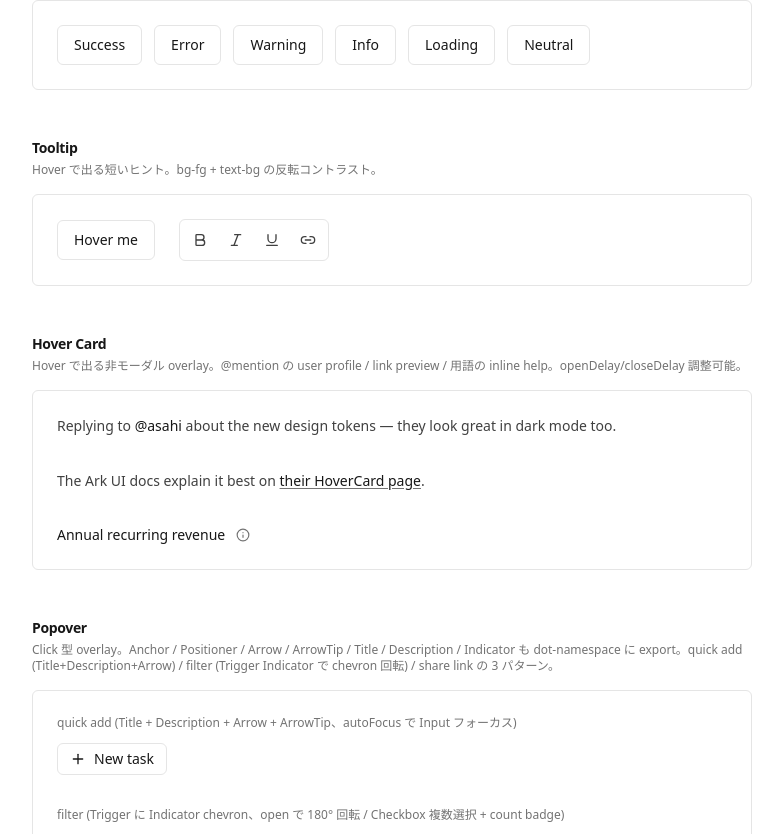
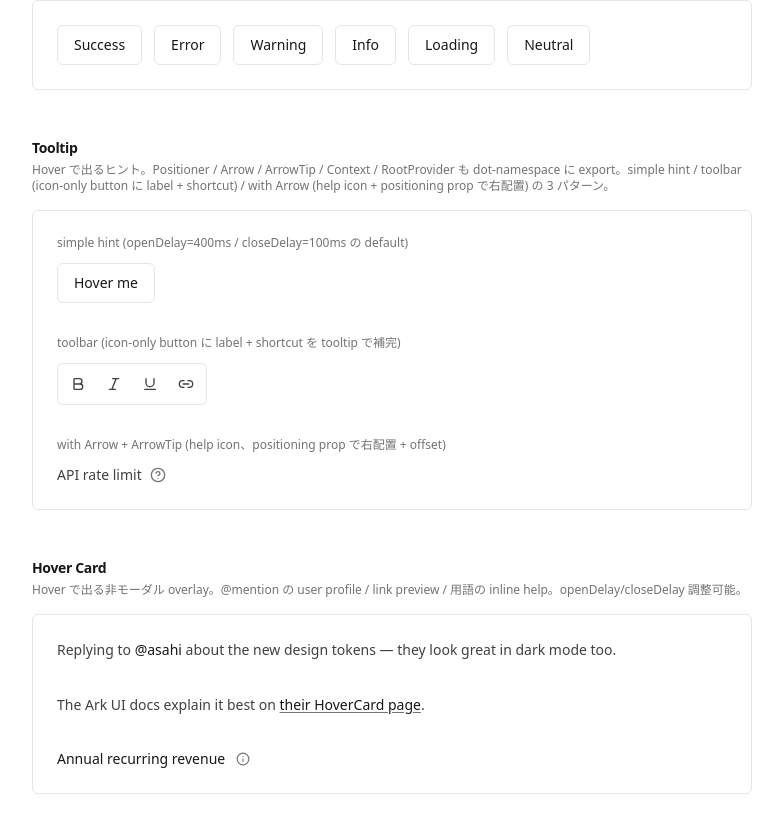
Before and after one commit to ashunar0/hisui, a React (Vite) app: page /dev in a window 1280 px wide. Shown: the part 646-1480 px from the top of the page, without its empty margins (248-1031 px from the left). Built offline with nearby package versions, Linux system fonts and the light colour scheme.

Commit message:
feat: Tooltip primitive に Positioner / Arrow / ArrowTip / Context / RootProvider を追加 (dot-namespace 別 export)、simple hint / toolbar (icon-only に label+shortcut) / with Arrow (help icon + positioning prop で右配置、Arrow+ArrowTip で矢印) の 3 demo に書き換え

```diff
--- a/src/components/ui/tooltip.tsx
+++ b/src/components/ui/tooltip.tsx
@@ -3,12 +3,25 @@ import { Tooltip as ArkTooltip } from "@ark-ui/react/tooltip";
 import type { ComponentProps } from "react";
 import { cn } from "@/lib/utils";
 
-function Root(props: ComponentProps<typeof ArkTooltip.Root>) {
-  return <ArkTooltip.Root openDelay={400} closeDelay={100} {...props} />;
+function Root({
+  openDelay = 400,
+  closeDelay = 100,
+  ...props
+}: ComponentProps<typeof ArkTooltip.Root>) {
+  return (
+    <ArkTooltip.Root openDelay={openDelay} closeDelay={closeDelay} {...props} />
+  );
 }
 
 function Trigger(props: ComponentProps<typeof ArkTooltip.Trigger>) {
   return <ArkTooltip.Trigger {...props} />;
+}
+
+function Positioner({
+  className,
+  ...props
+}: ComponentProps<typeof ArkTooltip.Positioner>) {
+  return <ArkTooltip.Positioner className={cn(className)} {...props} />;
 }
 
 function Content({
@@ -17,7 +30,7 @@ function Content({
 }: ComponentProps<typeof ArkTooltip.Content>) {
   return (
     <Portal>
-      <ArkTooltip.Positioner>
+      <Positioner>
         <ArkTooltip.Content
           className={cn(
             "rounded-md bg-fg px-2 py-1 text-xs font-medium text-bg shadow-md",
@@ -26,13 +39,43 @@ function Content({
           )}
           {...props}
         />
-      </ArkTooltip.Positioner>
+      </Positioner>
     </Portal>
   );
 }
 
+function Arrow({
+  className,
+  ...props
+}: ComponentProps<typeof ArkTooltip.Arrow>) {
+  return (
+    <ArkTooltip.Arrow
+      className={cn(
+        "[--arrow-size:6px] [--arrow-background:var(--color-fg)]",
+        className,
+      )}
+      {...props}
+    />
+  );
+}
+
+function ArrowTip({
+  className,
+  ...props
+}: ComponentProps<typeof ArkTooltip.ArrowTip>) {
+  return <ArkTooltip.ArrowTip className={cn(className)} {...props} />;
+}
+
+const Context = ArkTooltip.Context;
+const RootProvider = ArkTooltip.RootProvider;
+
 export const Tooltip = {
   Root,
+  RootProvider,
   Trigger,
+  Positioner,
   Content,
+  Arrow,
+  ArrowTip,
+  Context,
 };
--- a/src/screens/Dev.tsx
+++ b/src/screens/Dev.tsx
@@ -72,7 +72,7 @@ export function Dev() {
 
       <Section
         title="Tooltip"
-        description="Hover で出る短いヒント。bg-fg + text-bg の反転コントラスト。"
+        description="Hover で出るヒント。Positioner / Arrow / ArrowTip / Context / RootProvider も dot-namespace に export。simple hint / toolbar (icon-only button に label + shortcut) / with Arrow (help icon + positioning prop で右配置) の 3 パターン。"
       >
         <TooltipDemo />
       </Section>
--- a/src/screens/dev/tooltip-demo.tsx
+++ b/src/screens/dev/tooltip-demo.tsx
@@ -1,50 +1,94 @@
-import { Bold, Italic, Link2, Underline } from "lucide-react";
+import { Bold, HelpCircle, Italic, Link2, Underline } from "lucide-react";
 import { Button } from "@/components/ui/button";
 import { IconButton } from "@/components/ui/icon-button";
 import { Tooltip } from "@/components/ui/tooltip";
 
 export function TooltipDemo() {
   return (
-    <div className="flex flex-wrap items-center gap-6">
+    <div className="flex flex-col gap-8">
+      <SimpleHint />
+      <Toolbar />
+      <WithArrow />
+    </div>
+  );
+}
+
+function SimpleHint() {
+  return (
+    <div className="flex flex-col gap-3">
+      <p className="text-xs text-fg-muted">
+        simple hint (openDelay=400ms / closeDelay=100ms の default)
+      </p>
+      <div>
         <Tooltip.Root>
           <Tooltip.Trigger asChild>
             <Button variant="outline">Hover me</Button>
           </Tooltip.Trigger>
           <Tooltip.Content>Simple hint</Tooltip.Content>
         </Tooltip.Root>
+      </div>
+    </div>
+  );
+}
 
-      <div className="flex items-center gap-1 rounded-md border border-border bg-surface p-1">
-        <Tooltip.Root>
+const TOOLS = [
+  { icon: Bold, label: "Bold", shortcut: "⌘B" },
+  { icon: Italic, label: "Italic", shortcut: "⌘I" },
+  { icon: Underline, label: "Underline", shortcut: "⌘U" },
+  { icon: Link2, label: "Insert link", shortcut: "⌘K" },
+];
+
+function Toolbar() {
+  return (
+    <div className="flex flex-col gap-3">
+      <p className="text-xs text-fg-muted">
+        toolbar (icon-only button に label + shortcut を tooltip で補完)
+      </p>
+      <div className="flex items-center gap-1 rounded-md border border-border bg-surface p-1 w-fit">
+        {TOOLS.map((tool) => (
+          <Tooltip.Root key={tool.label}>
             <Tooltip.Trigger asChild>
               <IconButton>
-              <Bold className="size-4" />
+                <tool.icon className="size-4" />
               </IconButton>
             </Tooltip.Trigger>
-          <Tooltip.Content>Bold (⌘B)</Tooltip.Content>
+            <Tooltip.Content>
+              {tool.label} ({tool.shortcut})
+            </Tooltip.Content>
           </Tooltip.Root>
-        <Tooltip.Root>
+        ))}
+      </div>
+    </div>
+  );
+}
+
+function WithArrow() {
+  return (
+    <div className="flex flex-col gap-3">
+      <p className="text-xs text-fg-muted">
+        with Arrow + ArrowTip (help icon、positioning prop で右配置 + offset)
+      </p>
+      <div className="flex items-center gap-2">
+        <span className="text-sm text-fg-soft">API rate limit</span>
+        <Tooltip.Root
+          positioning={{ placement: "right", offset: { mainAxis: 8 } }}
+        >
           <Tooltip.Trigger asChild>
-            <IconButton>
-              <Italic className="size-4" />
-            </IconButton>
+            <button
+              type="button"
+              className="cursor-pointer text-fg-muted hover:text-fg"
+              aria-label="What is rate limit?"
+            >
+              <HelpCircle className="size-4" />
+            </button>
           </Tooltip.Trigger>
-          <Tooltip.Content>Italic (⌘I)</Tooltip.Content>
-        </Tooltip.Root>
-        <Tooltip.Root>
-          <Tooltip.Trigger asChild>
-            <IconButton>
-              <Underline className="size-4" />
-            </IconButton>
-          </Tooltip.Trigger>
-          <Tooltip.Content>Underline (⌘U)</Tooltip.Content>
-        </Tooltip.Root>
-        <Tooltip.Root>
-          <Tooltip.Trigger asChild>
-            <IconButton>
-              <Link2 className="size-4" />
-            </IconButton>
-          </Tooltip.Trigger>
-          <Tooltip.Content>Insert link (⌘K)</Tooltip.Content>
+          <Tooltip.Content className="max-w-xs px-3 py-2 text-[11px] leading-relaxed">
+            <Tooltip.Arrow>
+              <Tooltip.ArrowTip />
+            </Tooltip.Arrow>
+            60 requests / minute per IP. 超過すると 429 を返し、 Retry-After header
+            で待機秒数を通知。
+          </Tooltip.Content>
         </Tooltip.Root>
       </div>
     </div>
```
Lines whose indentation alone changed are shown as unchanged.
